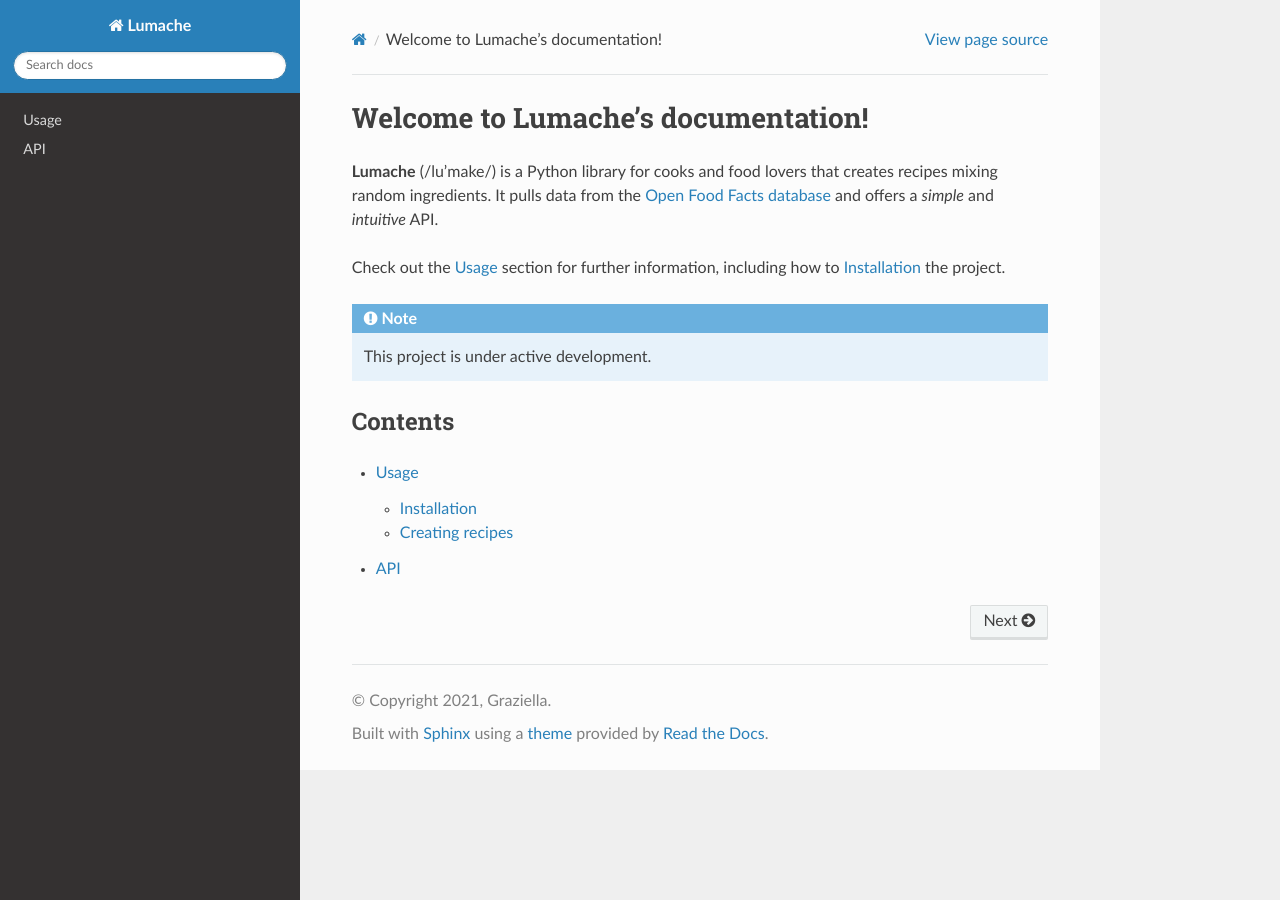
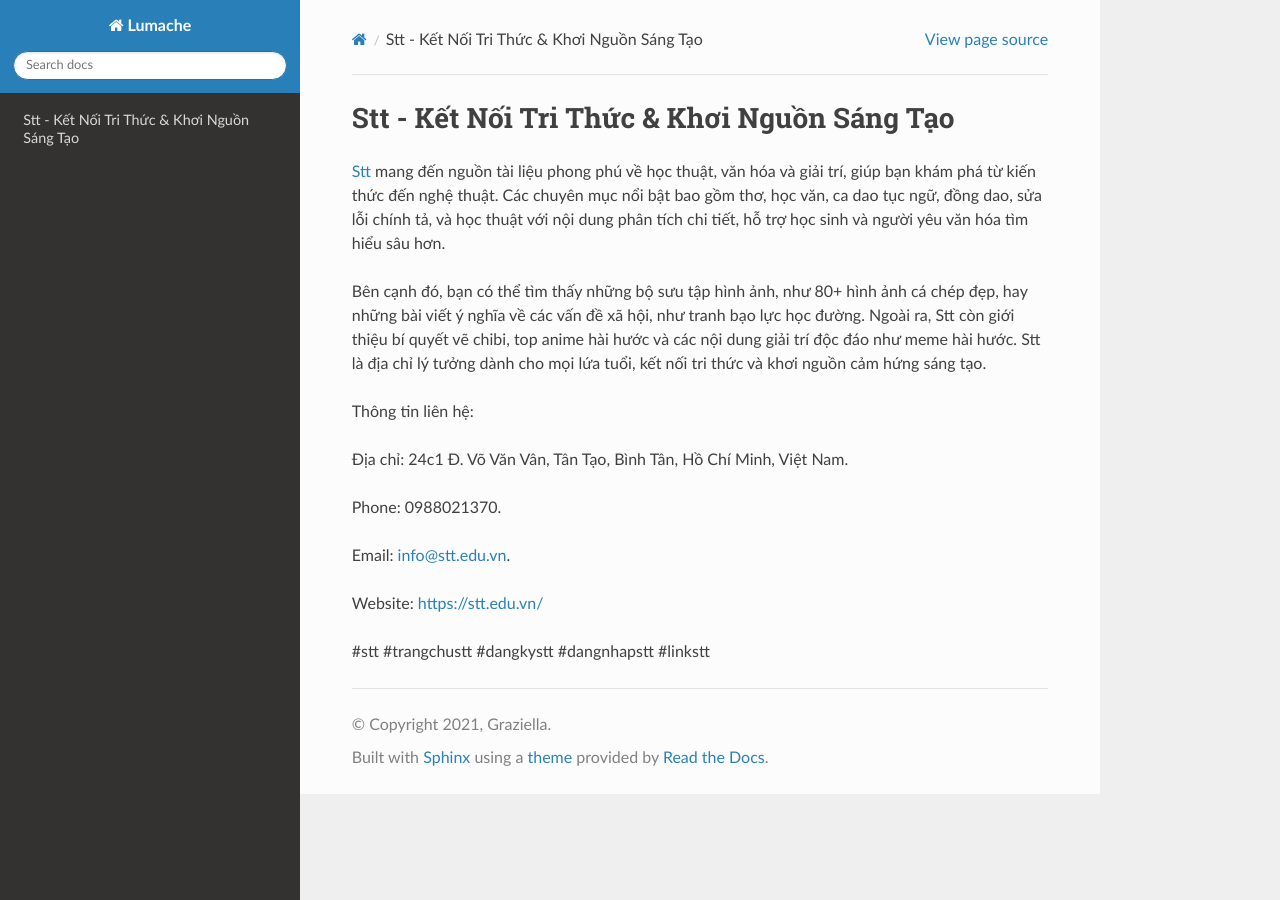
Before and after one commit to parkisngan19/stteduvn, a Sphinx documentation site: the page built from docs/source/index.rst, in a window 1280 px wide. Built offline with Sphinx 7.4.7 and the Read the Docs theme 3.1.0, drawn with Linux system fonts in a browser that asks for light colours.

Commit message:
Update index.rst

```diff
--- a/docs/source/index.rst
+++ b/docs/source/index.rst
@@ -1,22 +1,18 @@
-Welcome to Lumache's documentation!
+Stt - Kết Nối Tri Thức & Khơi Nguồn Sáng Tạo
 ===================================
 
-**Lumache** (/lu'make/) is a Python library for cooks and food lovers
-that creates recipes mixing random ingredients.
-It pulls data from the `Open Food Facts database <https://world.openfoodfacts.org/>`_
-and offers a *simple* and *intuitive* API.
+`Stt <https://stt.edu.vn/>`_ mang đến nguồn tài liệu phong phú về học thuật, văn hóa và giải trí, giúp bạn khám phá từ kiến thức đến nghệ thuật. Các chuyên mục nổi bật bao gồm thơ, học văn, ca dao tục ngữ, đồng dao, sửa lỗi chính tả, và học thuật với nội dung phân tích chi tiết, hỗ trợ học sinh và người yêu văn hóa tìm hiểu sâu hơn.
 
-Check out the :doc:`usage` section for further information, including
-how to :ref:`installation` the project.
+Bên cạnh đó, bạn có thể tìm thấy những bộ sưu tập hình ảnh, như 80+ hình ảnh cá chép đẹp, hay những bài viết ý nghĩa về các vấn đề xã hội, như tranh bạo lực học đường. Ngoài ra, Stt còn giới thiệu bí quyết vẽ chibi, top anime hài hước và các nội dung giải trí độc đáo như meme hài hước. Stt là địa chỉ lý tưởng dành cho mọi lứa tuổi, kết nối tri thức và khơi nguồn cảm hứng sáng tạo.
 
-.. note::
+Thông tin liên hệ:
 
-   This project is under active development.
+Địa chỉ: 24c1 Đ. Võ Văn Vân, Tân Tạo, Bình Tân, Hồ Chí Minh, Việt Nam.
 
-Contents
---------
+Phone: 0988021370.
 
-.. toctree::
+Email: info@stt.edu.vn.
 
-   usage
-   api
+Website: https://stt.edu.vn/
+
+#stt #trangchustt #dangkystt #dangnhapstt #linkstt
```
